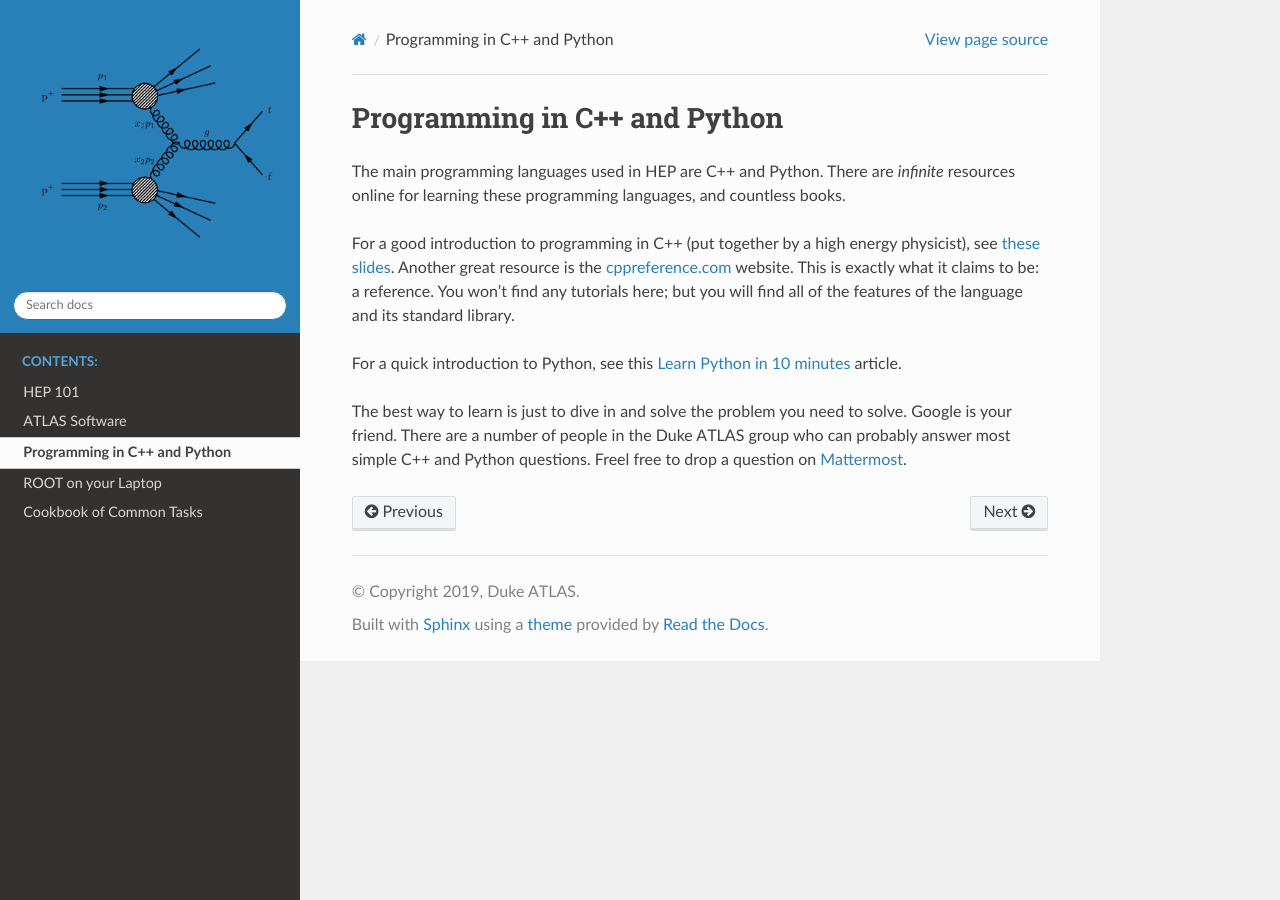
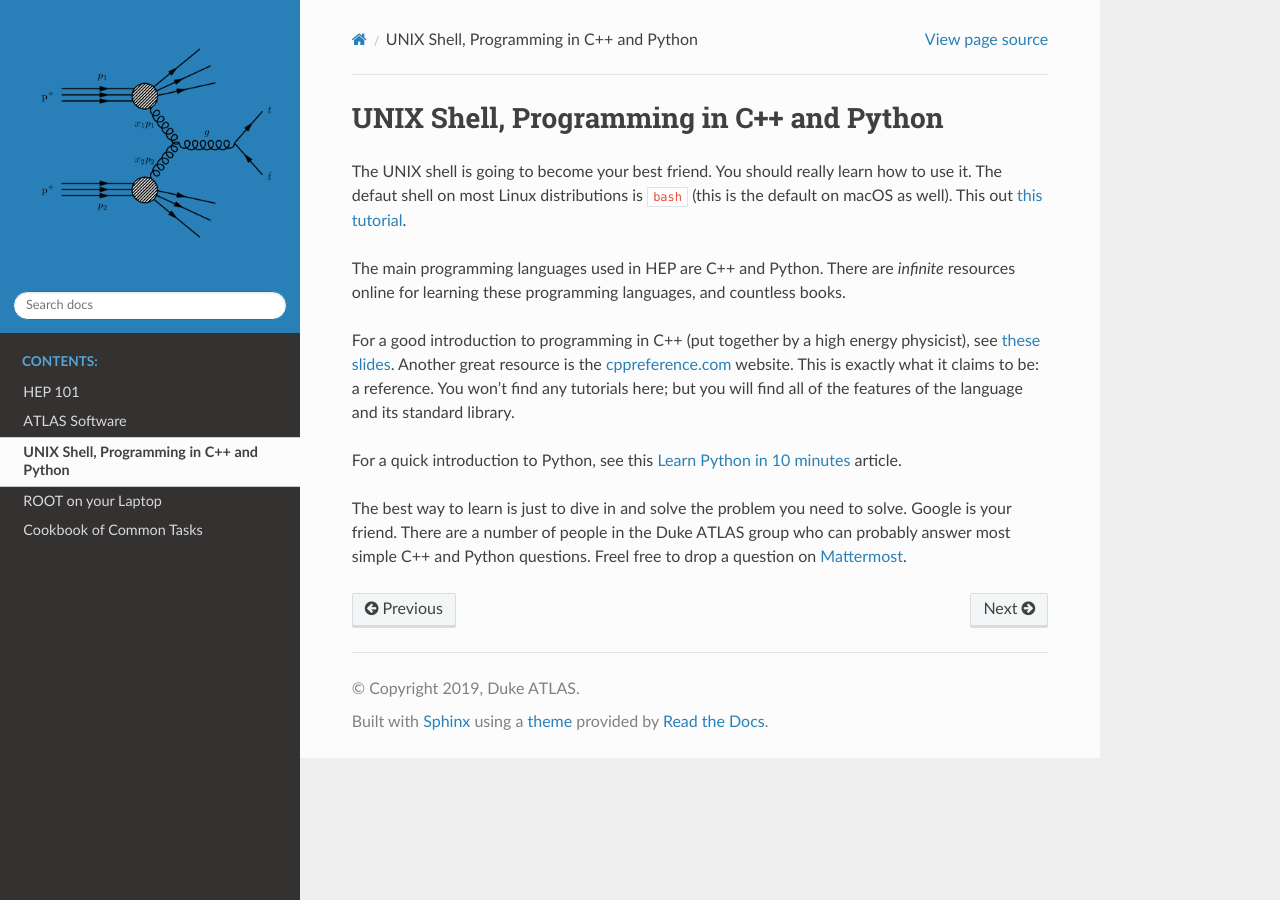
Before and after one commit to escambron/hep101-docs, a Sphinx documentation site: the page built from docs/programming.rst, in a window 1280 px wide. Built offline with Sphinx 7.4.7 and the Read the Docs theme 2.0.0, drawn with Linux system fonts in a browser that asks for light colours.

Commit message:
unix shell

```diff
--- a/docs/programming.rst
+++ b/docs/programming.rst
@@ -1,5 +1,10 @@
-Programming in C++ and Python
-=============================
+UNIX Shell, Programming in C++ and Python
+=========================================
+
+The UNIX shell is going to become your best friend. You should really
+learn how to use it. The defaut shell on most Linux distributions is
+``bash`` (this is the default on macOS as well). This out `this
+tutorial <https://swcarpentry.github.io/shell-novice/>`_.
 
 The main programming languages used in HEP are C++ and Python. There
 are *infinite* resources online for learning these programming
```
